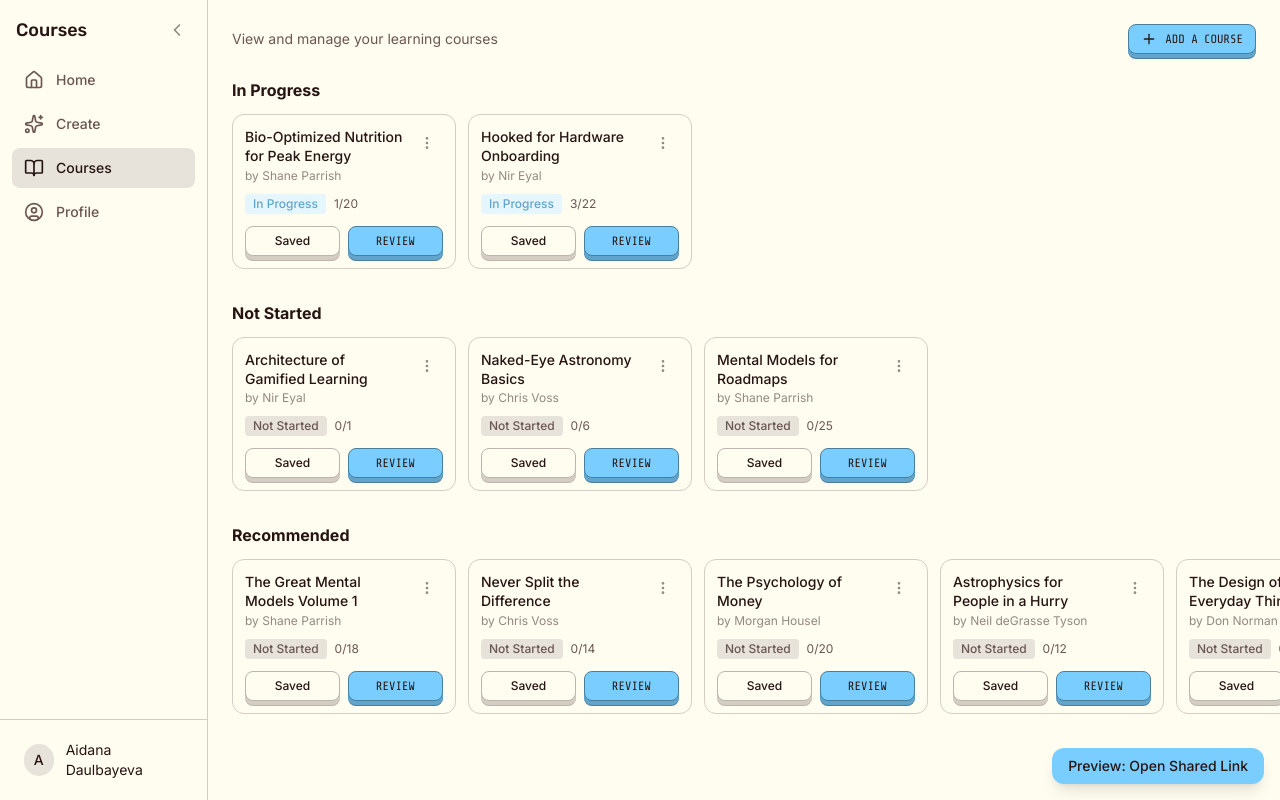
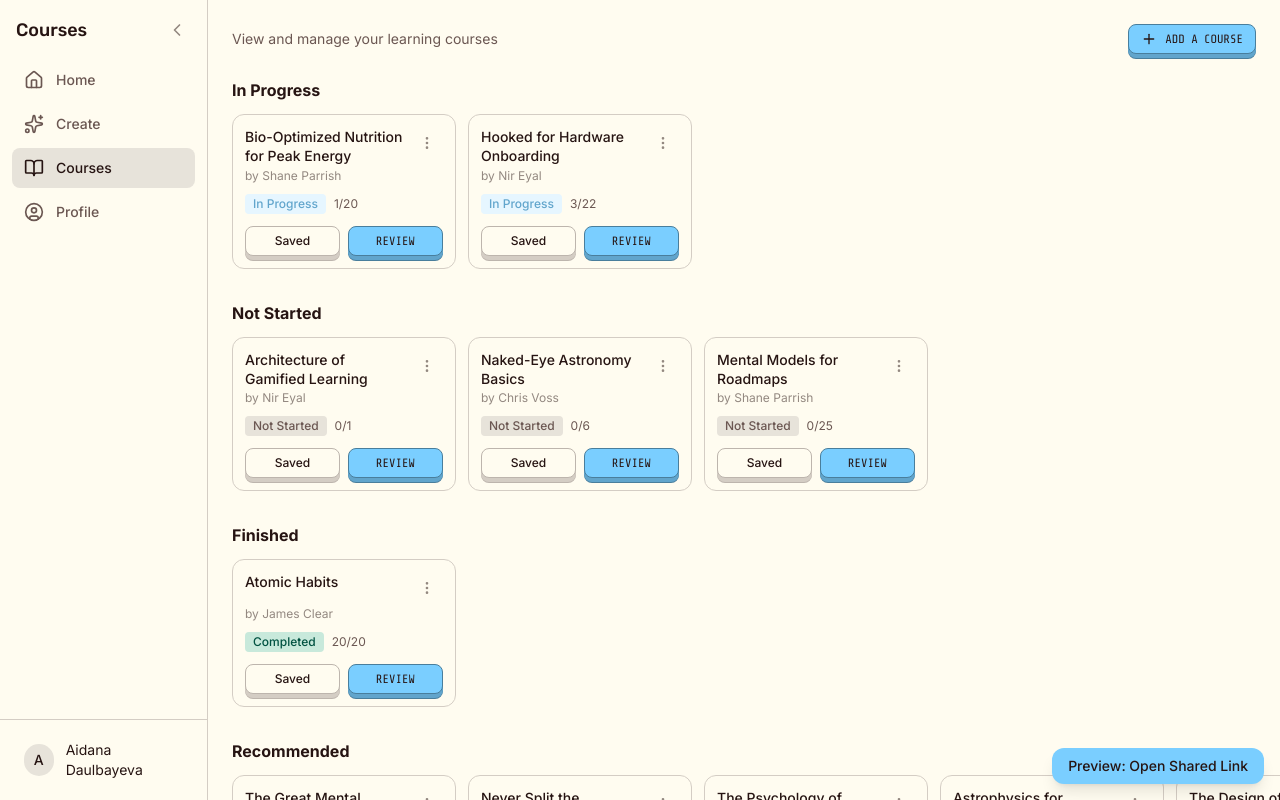
Before and after one commit to aida-na/wondering, a React (Vite) app in the folder wondering-app/: page / in a window 1280 px wide. Built offline with nearby package versions, Linux system fonts and the light colour scheme.

Commit message:
course catalog updates

```diff
--- a/wondering-app/src/App.tsx
+++ b/wondering-app/src/App.tsx
@@ -9,6 +9,7 @@ import { CreatePage } from "@/features/create/create-page"
 import { ToastContainer } from "@/components/ui/toast"
 import { LandingPage } from "@/components/landing-page"
 import type { CatalogCourse, Course } from "@/features/courses/types"
+import { mockCourses } from "@/features/courses/mock-data"
 
 type Page = "home" | "create" | "courses" | "profile" | "shared-course" | "course-catalog" | "course-preview"
 
@@ -17,6 +18,7 @@ function App() {
   const [catalogReturnTo, setCatalogReturnTo] = useState<"courses" | "create" | null>(null)
   const [catalogCourseForCreate, setCatalogCourseForCreate] = useState<CatalogCourse | null>(null)
   const [newCourseForList, setNewCourseForList] = useState<Course | null>(null)
+  const [userCourses, setUserCourses] = useState<Course[]>(mockCourses)
 
   const handleBrowseCatalog = () => {
     setCatalogReturnTo("create")
@@ -69,6 +71,8 @@ function App() {
           <main className="flex-1 overflow-auto">
             {currentPage === "courses" && (
               <CoursesPage
+                courses={userCourses}
+                setCourses={setUserCourses}
                 onOpenPreview={() => { setCatalogReturnTo("courses"); setCurrentPage("course-catalog") }}
                 newCourse={newCourseForList}
                 onConsumedNewCourse={handleConsumedNewCourse}
@@ -78,6 +82,7 @@ function App() {
               <CourseCatalogPage
                 onClose={handleCatalogClose}
                 onSelectCourse={handleCatalogSelect}
+                userCourses={userCourses}
               />
             )}
             {currentPage === "course-preview" && (
--- a/wondering-app/src/features/courses/BACKEND_CONTRACT.md
+++ b/wondering-app/src/features/courses/BACKEND_CONTRACT.md
@@ -10,6 +10,8 @@
 | `is_shared` | `boolean` | `false` | Whether the course has ever been shared |
 | `share_count` | `integer` | `0` | Number of users who have added this course via share link |
 | `share_token` | `text` (unique) | `null` | URL-safe token for the share link (generated on first share) |
+| `status` | `text` | `'Not Started'` | One of: `'Not Started'`, `'In Progress'`, `'Completed'` (UI: Courses page shows "Finished" for Completed) |
+| `is_published` | `boolean` | `false` | Whether the user has published this course to the catalog (Library → My Published) |
 
 ### `shared_course_events` table (new)
 
--- a/wondering-app/src/features/courses/catalog-service.ts
+++ b/wondering-app/src/features/courses/catalog-service.ts
@@ -1,5 +1,5 @@
 import type { CatalogCourse, CatalogFetchParams, CatalogFetchResult } from "./types"
-import { mockCatalogCourses, mockFriendCourses, mockPublishedCourses } from "./mock-data"
+import { mockCatalogCourses, mockFriendCourses, mockPublishedCourses, recommendedCatalogIds } from "./mock-data"
 
 let userPublishedCourses: CatalogCourse[] = [...mockPublishedCourses]
 
@@ -84,9 +84,9 @@ function getAllSearchableCourses(): CatalogCourse[] {
 function getBaseDataset(tab: CatalogFetchParams["tab"]): CatalogCourse[] {
   switch (tab) {
     case "recommended":
-      return [...mockCatalogCourses]
-        .filter((c) => c.recommendedScore != null)
-        .sort((a, b) => (b.recommendedScore ?? 0) - (a.recommendedScore ?? 0))
+      return mockCatalogCourses.filter((c) =>
+        (recommendedCatalogIds as readonly string[]).includes(c.id)
+      )
     case "all":
       return [...mockCatalogCourses]
     case "famous-authors":
--- a/wondering-app/src/features/courses/course-catalog-page.tsx
+++ b/wondering-app/src/features/courses/course-catalog-page.tsx
@@ -2,7 +2,7 @@ import { useState, useEffect, useMemo, useRef } from "react"
 import { Search, X, BookOpen, Star, Globe, Award, Users, Pencil, Loader2 } from "lucide-react"
 import { Badge } from "@/components/ui/badge"
 import { fetchCatalogCourses } from "./catalog-service"
-import type { CatalogCourse, CatalogTab } from "./types"
+import type { CatalogCourse, CatalogTab, Course, CourseStatus } from "./types"
 
 /* ─── Deterministic pastel background per course id ─── */
 
@@ -38,10 +38,21 @@ const TABS: { id: CatalogTab; label: string; icon: typeof Star }[] = [
 function CatalogCard({
   course,
   onSelect,
+  libraryStatus,
 }: {
   course: CatalogCourse
   onSelect: (course: CatalogCourse) => void
+  libraryStatus?: CourseStatus
 }) {
+  const libraryLabel =
+    libraryStatus === "In Progress"
+      ? "In progress"
+      : libraryStatus === "Not Started"
+        ? "In courses"
+        : libraryStatus === "Completed"
+          ? "Finished"
+          : null
+
   return (
     <button
       onClick={() => onSelect(course)}
@@ -54,14 +65,24 @@ function CatalogCard({
         <div className="flex h-full items-center justify-center">
           <BookOpen className="size-10 text-text-tertiary/40" />
         </div>
+        <div className="absolute right-2 top-2 flex flex-col gap-1 items-end">
+          {libraryLabel && (
+            <Badge
+              variant={libraryStatus === "Completed" ? "success" : "brand"}
+              className="rounded-md px-2 py-0.5 text-[11px]"
+            >
+              {libraryLabel}
+            </Badge>
+          )}
           {course.popular && (
             <Badge
               variant="success"
-            className="absolute right-2 top-2 rounded-md px-2 py-0.5 text-[11px]"
+              className="rounded-md px-2 py-0.5 text-[11px]"
             >
               Most Popular
             </Badge>
           )}
+        </div>
       </div>
 
       {/* Info */}
@@ -85,11 +106,25 @@ function CatalogCard({
 interface CourseCatalogPageProps {
   onClose: () => void
   onSelectCourse: (course: CatalogCourse) => void
+  userCourses?: Course[]
+}
+
+function getLibraryStatus(
+  catalogCourse: CatalogCourse,
+  userCourses: Course[]
+): CourseStatus | undefined {
+  const u = userCourses.find(
+    (c) =>
+      c.id === catalogCourse.id ||
+      (c.name === catalogCourse.name && c.creator === catalogCourse.creator)
+  )
+  return u?.status
 }
 
 export function CourseCatalogPage({
   onClose,
   onSelectCourse,
+  userCourses = [],
 }: CourseCatalogPageProps) {
   const [activeTab, setActiveTab] = useState<CatalogTab>("recommended")
   const [search, setSearch] = useState("")
@@ -240,6 +275,7 @@ export function CourseCatalogPage({
                     key={course.id}
                     course={course}
                     onSelect={onSelectCourse}
+                    libraryStatus={getLibraryStatus(course, userCourses)}
                   />
                 ))}
               </div>
--- a/wondering-app/src/features/courses/courses-page.tsx
+++ b/wondering-app/src/features/courses/courses-page.tsx
@@ -11,7 +11,7 @@ import {
 import { showToast } from "@/components/ui/toast"
 import { MoreVertical, Pencil, Trash2, Share2, Users, Plus, Globe, Check } from "lucide-react"
 import type { Course, CourseStatus } from "./types"
-import { mockCourses, recommendedCourses } from "./mock-data"
+import { recommendedCourses } from "./mock-data"
 import { generateShareLink, shareCourse } from "./share-utils"
 import { registerPublishedCourse, unregisterPublishedCourse } from "./catalog-service"
 import { CourseOutlineModal } from "./course-outline-modal"
@@ -184,13 +184,20 @@ function CourseCarousel({
 /* ─── Page ─── */
 
 interface CoursesPageProps {
+  courses: Course[]
+  setCourses: React.Dispatch<React.SetStateAction<Course[]>>
   onOpenPreview?: () => void
   newCourse?: Course | null
   onConsumedNewCourse?: () => void
 }
 
-export function CoursesPage({ onOpenPreview, newCourse, onConsumedNewCourse }: CoursesPageProps) {
-  const [courses, setCourses] = useState<Course[]>(mockCourses)
+export function CoursesPage({
+  courses,
+  setCourses,
+  onOpenPreview,
+  newCourse,
+  onConsumedNewCourse,
+}: CoursesPageProps) {
   const [outlineCourse, setOutlineCourse] = useState<Course | null>(null)
 
   useEffect(() => {
@@ -198,7 +205,7 @@ export function CoursesPage({ onOpenPreview, newCourse, onConsumedNewCourse }: C
     setCourses((prev) => [newCourse, ...prev])
     showToast("Course created!", "success")
     onConsumedNewCourse?.()
-  }, [newCourse, onConsumedNewCourse])
+  }, [newCourse, onConsumedNewCourse, setCourses])
 
   async function handleShare(course: Course) {
     const shareData = generateShareLink(course)
@@ -261,6 +268,7 @@ export function CoursesPage({ onOpenPreview, newCourse, onConsumedNewCourse }: C
 
   const inProgress = courses.filter((c) => c.status === "In Progress")
   const notStarted = courses.filter((c) => c.status === "Not Started")
+  const completed = courses.filter((c) => c.status === "Completed")
 
   const cardProps = {
     onShare: handleShare,
@@ -305,6 +313,12 @@ export function CoursesPage({ onOpenPreview, newCourse, onConsumedNewCourse }: C
         menuProps={cardProps}
       />
       <CourseCarousel
+        title="Finished"
+        courses={completed}
+        menuProps={cardProps}
+        emptyMessage="No completed courses yet."
+      />
+      <CourseCarousel
         title="Recommended"
         courses={recommendedCourses}
         menuProps={cardProps}
--- a/wondering-app/src/features/courses/mock-data.ts
+++ b/wondering-app/src/features/courses/mock-data.ts
@@ -61,65 +61,14 @@ export const mockCourses: Course[] = [
     shareCount: 34,
     isPublished: true,
   },
-]
-
-export const recommendedCourses: Course[] = [
   {
-    id: "r1",
-    name: "The Great Mental Models Volume 1",
-    creator: "Shane Parrish",
-    status: "Not Started",
-    doneLessons: 0,
-    totalLessons: 18,
-    createdAt: "2026-02-06",
-    isShared: false,
-    shareCount: 0,
-    isPublished: true,
-  },
-  {
-    id: "r2",
-    name: "Never Split the Difference",
-    creator: "Chris Voss",
-    status: "Not Started",
-    doneLessons: 0,
-    totalLessons: 14,
-    createdAt: "2026-02-06",
-    isShared: false,
-    shareCount: 0,
-    isPublished: true,
-  },
-  {
-    id: "r3",
-    name: "The Psychology of Money",
-    creator: "Morgan Housel",
-    status: "Not Started",
-    doneLessons: 0,
+    id: "6",
+    name: "Atomic Habits",
+    creator: "James Clear",
+    status: "Completed",
+    doneLessons: 20,
     totalLessons: 20,
-    createdAt: "2026-02-06",
-    isShared: false,
-    shareCount: 0,
-    isPublished: true,
-  },
-  {
-    id: "r4",
-    name: "Astrophysics for People in a Hurry",
-    creator: "Neil deGrasse Tyson",
-    status: "Not Started",
-    doneLessons: 0,
-    totalLessons: 12,
-    createdAt: "2026-02-06",
-    isShared: false,
-    shareCount: 0,
-    isPublished: true,
-  },
-  {
-    id: "r5",
-    name: "The Design of Everyday Things",
-    creator: "Don Norman",
-    status: "Not Started",
-    doneLessons: 0,
-    totalLessons: 16,
-    createdAt: "2026-02-06",
+    createdAt: "2026-01-15",
     isShared: false,
     shareCount: 0,
     isPublished: true,
@@ -165,6 +114,32 @@ export const mockCatalogCourses: CatalogCourse[] = [
   { id: "c24", name: "Human Compatible", creator: "Stuart Russell", category: "AI" },
   { id: "c25", name: "AI Superpowers", creator: "Kai-Fu Lee", category: "AI", popular: true },
 ]
+
+/** Catalog course IDs that appear as "Recommended" in both Courses page and Library (catalog). */
+export const recommendedCatalogIds = ["c1", "c2", "c5", "c11", "c16"] as const
+
+function courseFromCatalog(c: CatalogCourse): Course {
+  return {
+    id: c.id,
+    name: c.name,
+    creator: c.creator,
+    status: "Not Started",
+    doneLessons: 0,
+    totalLessons: 12,
+    createdAt: new Date().toISOString().slice(0, 10),
+    isShared: false,
+    shareCount: 0,
+    isPublished: true,
+  }
+}
+
+/** Recommended courses (same set as catalog "Recommended" tab). Derived from catalog. */
+export const recommendedCourses: Course[] = (() => {
+  const ids = new Set(recommendedCatalogIds)
+  return mockCatalogCourses
+    .filter((c) => ids.has(c.id as (typeof recommendedCatalogIds)[number]))
+    .map((c) => courseFromCatalog(c))
+})()
 
 export const mockFriendCourses: CatalogCourse[] = [
   { id: "f1", name: "Thinking, Fast and Slow", creator: "Daniel Kahneman", category: "Psychology", popular: true, sharedByFriend: "Alex M." },
```
Lines whose indentation alone changed are shown as unchanged.
